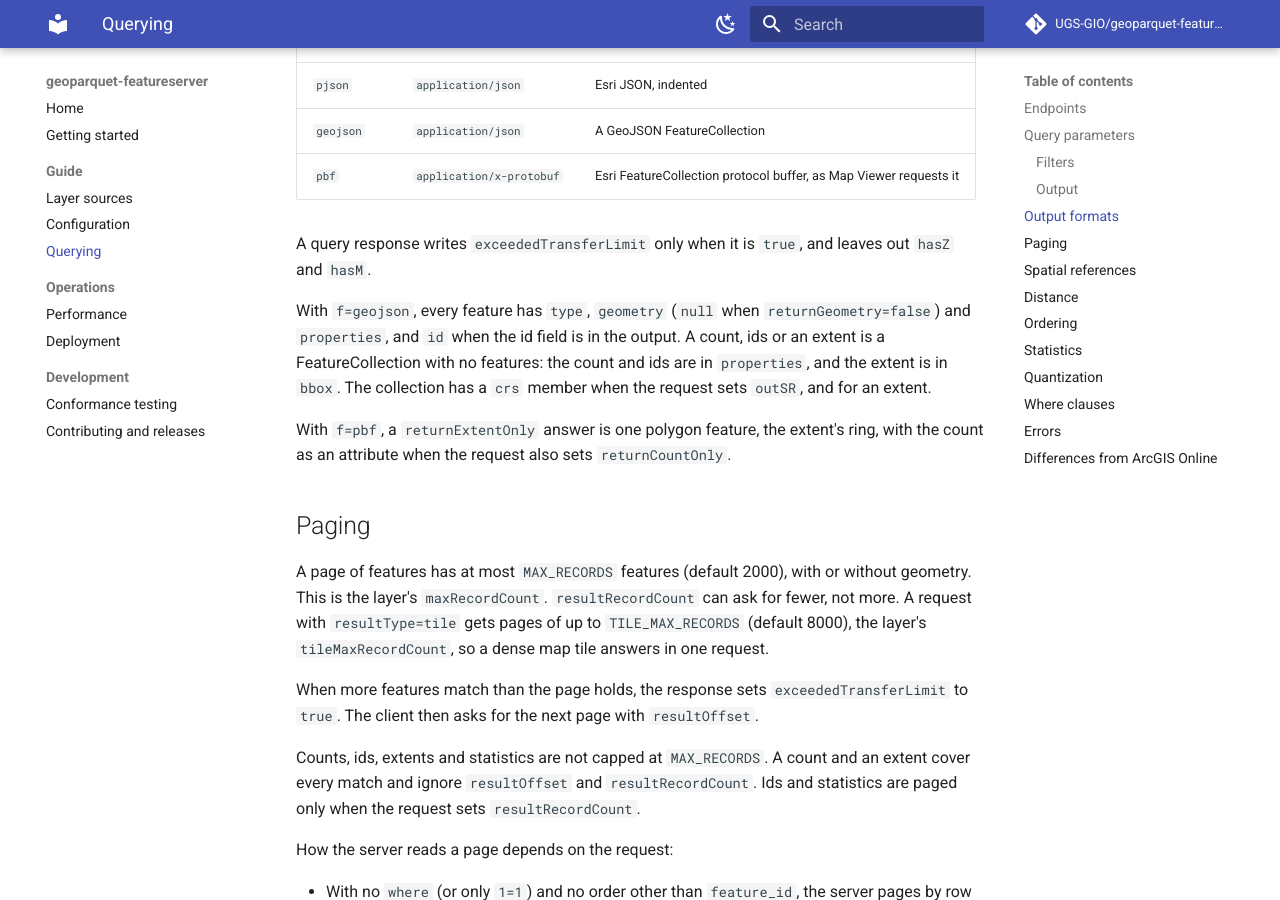
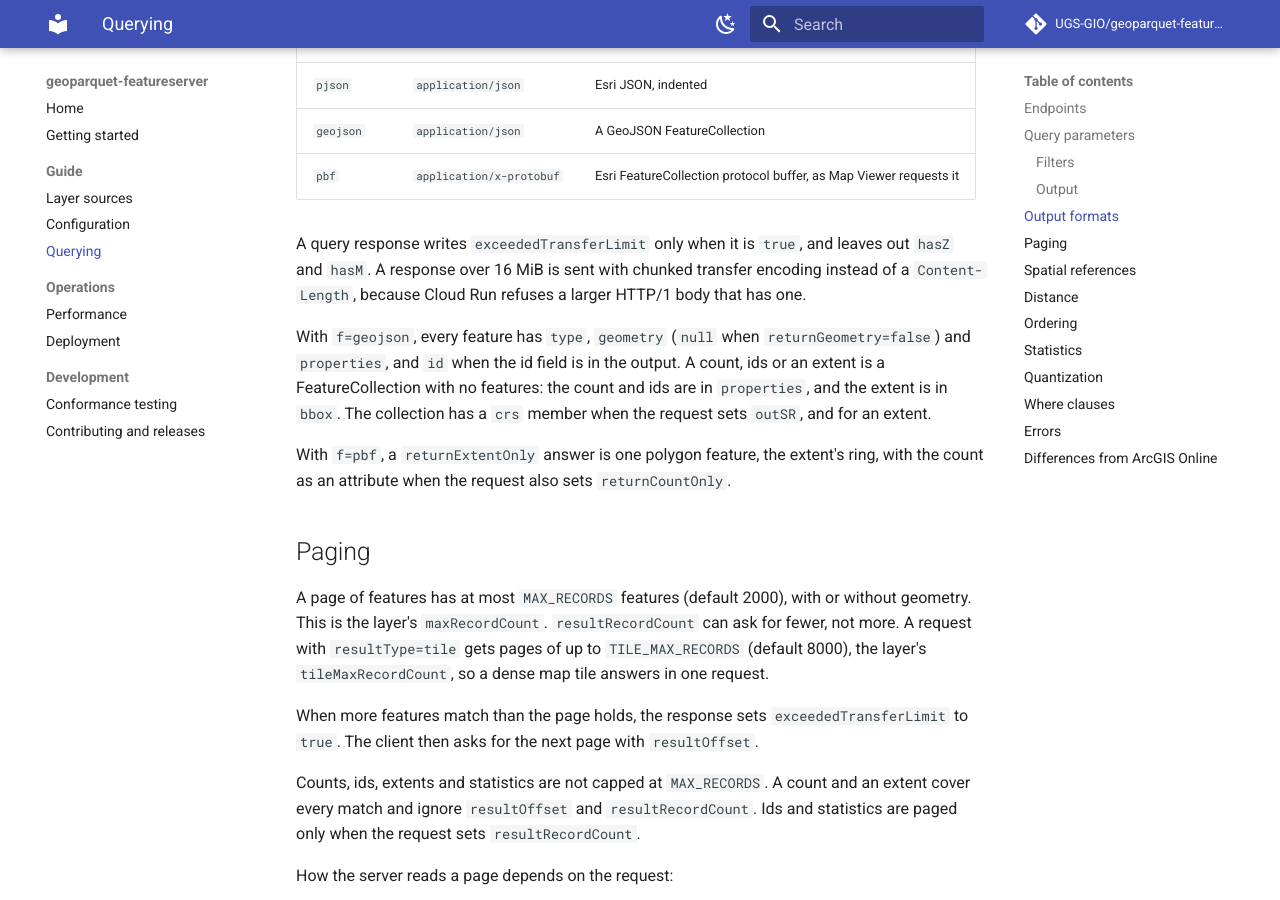
Before and after one commit to UGS-GIO/cloud-native-geoservices, an MkDocs documentation site: the page built from docs/querying.md, in a window 1280 px wide and 900 px high, scrolled down 2929 px. Built offline with MkDocs 1.6.1 and Material for MkDocs 9.7.7, drawn with Linux system fonts in a browser that asks for light colours; comment, search, counter and statistics services are not loaded.

Commit message:
docs: describe chunked large responses, coordinate rounding and multiScaleGeometryInfo

```diff
--- a/docs/querying.md
+++ b/docs/querying.md
@@ -80,7 +80,8 @@ and `esriSpatialRelWithin` means "the query geometry is within the feature".
 | `pbf` | `application/x-protobuf` | Esri FeatureCollection protocol buffer, as Map Viewer requests it |
 
 A query response writes `exceededTransferLimit` only when it is `true`, and leaves out `hasZ` and
-`hasM`.
+`hasM`. A response over 16 MiB is sent with chunked transfer encoding instead of a
+`Content-Length`, because Cloud Run refuses a larger HTTP/1 body that has one.
 
 With `f=geojson`, every feature has `type`, `geometry` (`null` when `returnGeometry=false`) and
 `properties`, and `id` when the id field is in the output. A count, ids or an extent is a
```
Also changed, not shown: README.md (+5 -2 lines).
